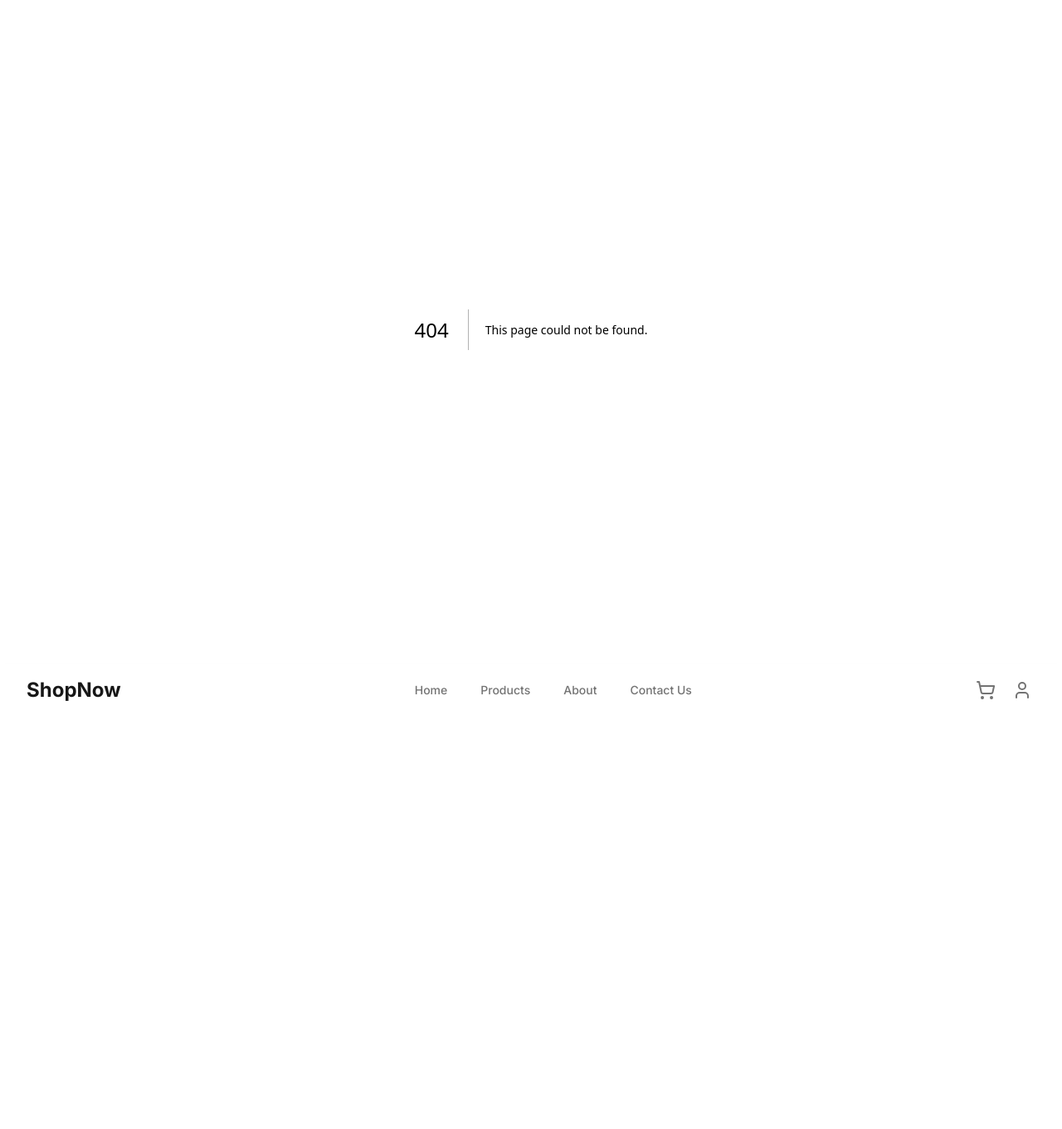
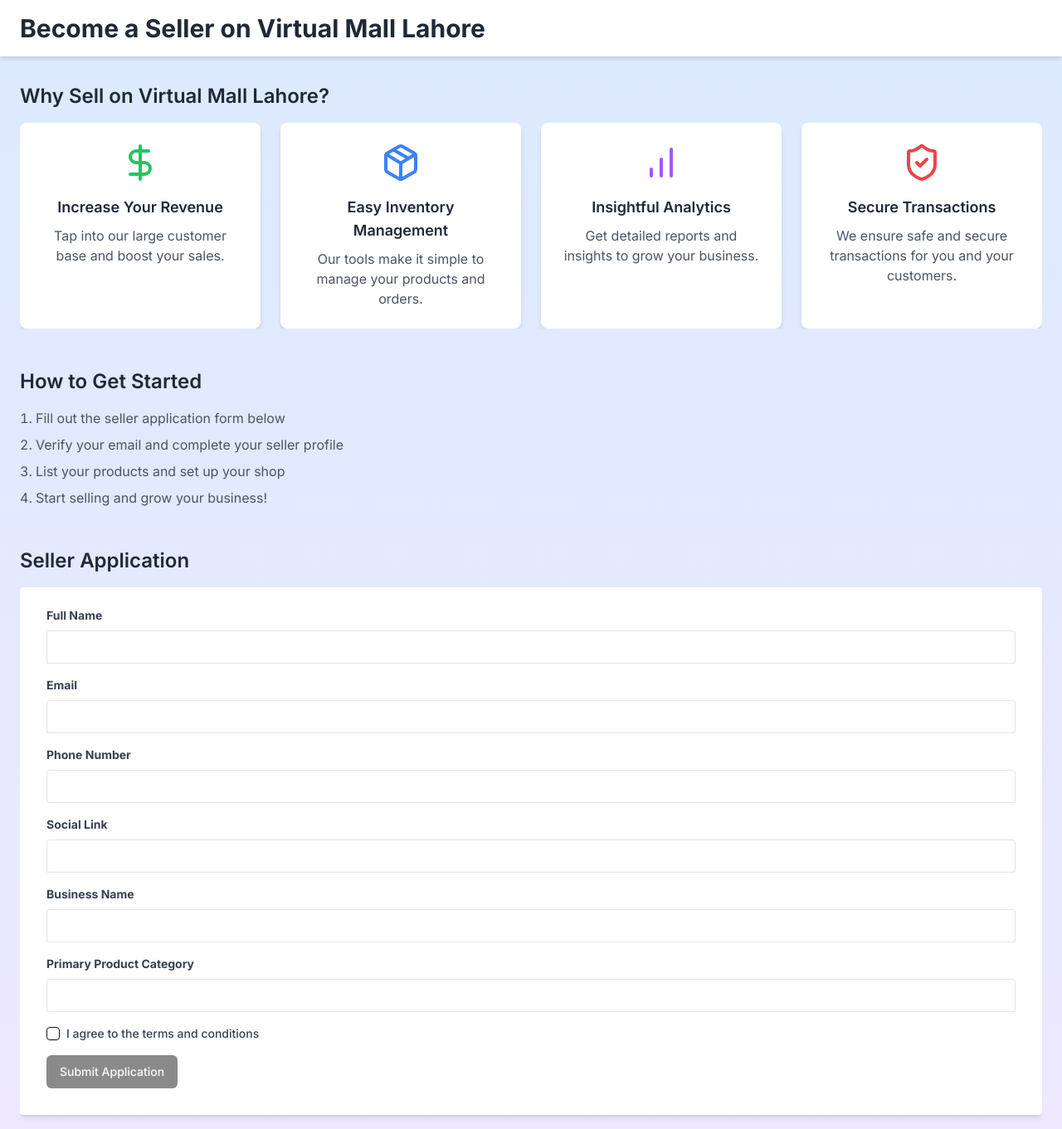
Before and after one commit to sanaa-sys/virtual-mall, a Next.js app: page /sellerPage in a window 1280 px wide. Before the commit this address had no page. Shown: the top 1361 px of the page at 83% size. Before the commit the page ends 864 px from the top, so only its background shows below. Built offline with nearby package versions, Linux system fonts and the light colour scheme.

Commit message:
added seller page

```diff
--- a/app/aboutus/page.jsx
+++ b/app/aboutus/page.jsx
@@ -11,6 +11,8 @@ import {
   ChevronUp,
 } from "lucide-react";
 import Link from "next/link";
+import NavBar from "@/components/ui/navbar";
+import Footer from "@/components/Footer";
 
 const AboutUs = () => {
   const [expandedFaq, setExpandedFaq] = useState(null);
@@ -63,9 +65,12 @@ const AboutUs = () => {
 
   return (
     <div className="min-h-screen bg-gradient-to-b from-blue-100 to-purple-100">
-      <header className="bg-white shadow-md">
+      <NavBar />
+      <header className="bg-gradient-to-r from-blue-200 to-purple-300 shadow-md">
         <div className="container mx-auto px-6 py-4">
-          <h1 className="text-3xl font-bold text-gray-800">About ShopEase</h1>
+          <h1 className="text-3xl font-bold text-gray-800">
+            About Virtual Mall
+          </h1>
         </div>
       </header>
 
@@ -195,13 +200,7 @@ const AboutUs = () => {
         </section>
       </main>
 
-      <footer className="bg-gray-800 text-white py-8">
-        <div className="container mx-auto px-6">
-          <p className="text-center">
-            &copy; 2023 ShopEase. All rights reserved.
-          </p>
-        </div>
-      </footer>
+      <Footer />
     </div>
   );
 };
--- a/app/contact/page.js
+++ b/app/contact/page.js
@@ -9,6 +9,7 @@ import { Input } from "@/components/ui/input";
 import { Textarea } from "@/components/ui/textarea";
 import { Button } from "@/components/ui/button";
 import Link from "next/link";
+import NavBar from "@/components/ui/navbar";
 
 export default function Component() {
   return (
@@ -50,6 +51,7 @@ export default function Component() {
             </Link>
           </CardFooter>
         </Card>
+        <NavBar />
       </div>
     </div>
   );
--- a/app/layout.js
+++ b/app/layout.js
@@ -17,7 +17,7 @@ export default function RootLayout({ children }) {
       <html lang="en">
         <body className={inter.className}>
           <ClientLayout>{children}</ClientLayout>
-          <NavBar />
+          {/* <NavBar />*/}
         </body>
       </html>
     </AppProvider>
--- /dev/null
+++ b/app/sellerPage/page.jsx
@@ -0,0 +1,280 @@
+"use client";
+
+import React, { useState } from "react";
+import { motion } from "framer-motion";
+import { DollarSign, Package, BarChart, ShieldCheck } from "lucide-react";
+import { Input } from "@/components/ui/input";
+import { Label } from "@/components/ui/label";
+import { Button } from "@/components/ui/button";
+import { Checkbox } from "@/components/ui/checkbox";
+import Footer from "@/components/Footer";
+
+const SellerPage = () => {
+  const [formData, setFormData] = useState({
+    fullName: "",
+    email: "",
+    phoneNumber: "",
+    businessName: "",
+    productCategory: "",
+    agreeTerms: false,
+  });
+
+  const handleInputChange = (e) => {
+    const { name, value } = e.target;
+    setFormData((prevState) => ({
+      ...prevState,
+      [name]: value,
+    }));
+  };
+
+  const handleCheckboxChange = (checked) => {
+    setFormData((prevState) => ({
+      ...prevState,
+      agreeTerms: checked,
+    }));
+  };
+
+  const handleSubmit = (e) => {
+    e.preventDefault();
+    // Here you would typically send the form data to your backend
+    console.log("Form submitted:", formData);
+    // Reset form or show success message
+  };
+
+  const benefits = [
+    {
+      icon: <DollarSign className="w-12 h-12 text-green-500" />,
+      title: "Increase Your Revenue",
+      description: "Tap into our large customer base and boost your sales.",
+    },
+    {
+      icon: <Package className="w-12 h-12 text-blue-500" />,
+      title: "Easy Inventory Management",
+      description:
+        "Our tools make it simple to manage your products and orders.",
+    },
+    {
+      icon: <BarChart className="w-12 h-12 text-purple-500" />,
+      title: "Insightful Analytics",
+      description: "Get detailed reports and insights to grow your business.",
+    },
+    {
+      icon: <ShieldCheck className="w-12 h-12 text-red-500" />,
+      title: "Secure Transactions",
+      description:
+        "We ensure safe and secure transactions for you and your customers.",
+    },
+  ];
+
+  return (
+    <div className="min-h-screen bg-gradient-to-b from-blue-100 to-purple-100">
+      <header className="bg-white shadow-md">
+        <div className="container mx-auto px-6 py-4">
+          <h1 className="text-3xl font-bold text-gray-800">
+            Become a Seller on Virtual Mall Lahore
+          </h1>
+        </div>
+      </header>
+
+      <main className="container mx-auto px-6 py-8">
+        <section className="mb-12">
+          <motion.h2
+            className="text-2xl font-semibold text-gray-800 mb-4"
+            initial={{ opacity: 0, y: -20 }}
+            animate={{ opacity: 1, y: 0 }}
+            transition={{ duration: 0.5 }}
+          >
+            Why Sell on Virtual Mall Lahore?
+          </motion.h2>
+          <div className="grid grid-cols-1 md:grid-cols-2 lg:grid-cols-4 gap-6">
+            {benefits.map((benefit, index) => (
+              <motion.div
+                key={index}
+                className="bg-white rounded-lg shadow-md p-6 flex flex-col items-center text-center"
+                initial={{ opacity: 0, y: 20 }}
+                animate={{ opacity: 1, y: 0 }}
+                transition={{ duration: 0.5, delay: index * 0.1 }}
+              >
+                <div className="mb-4">{benefit.icon}</div>
+                <h3 className="text-lg font-semibold text-gray-800 mb-2">
+                  {benefit.title}
+                </h3>
+                <p className="text-gray-600">{benefit.description}</p>
+              </motion.div>
+            ))}
+          </div>
+        </section>
+
+        <section className="mb-12">
+          <motion.h2
+            className="text-2xl font-semibold text-gray-800 mb-4"
+            initial={{ opacity: 0, y: -20 }}
+            animate={{ opacity: 1, y: 0 }}
+            transition={{ duration: 0.5 }}
+          >
+            How to Get Started
+          </motion.h2>
+          <motion.ol
+            className="list-decimal list-inside space-y-2 text-gray-600"
+            initial={{ opacity: 0 }}
+            animate={{ opacity: 1 }}
+            transition={{ duration: 0.5, delay: 0.2 }}
+          >
+            <li>Fill out the seller application form below</li>
+            <li>Verify your email and complete your seller profile</li>
+            <li>List your products and set up your shop</li>
+            <li>Start selling and grow your business!</li>
+          </motion.ol>
+        </section>
+
+        <section>
+          <motion.h2
+            className="text-2xl font-semibold text-gray-800 mb-4"
+            initial={{ opacity: 0, y: -20 }}
+            animate={{ opacity: 1, y: 0 }}
+            transition={{ duration: 0.5 }}
+          >
+            Seller Application
+          </motion.h2>
+          <motion.form
+            onSubmit={handleSubmit}
+            className="bg-white shadow-md rounded px-8 pt-6 pb-8 mb-4"
+            initial={{ opacity: 0 }}
+            animate={{ opacity: 1 }}
+            transition={{ duration: 0.5, delay: 0.2 }}
+          >
+            <div className="mb-4">
+              <Label
+                htmlFor="fullName"
+                className="block text-gray-700 text-sm font-bold mb-2"
+              >
+                Full Name
+              </Label>
+              <Input
+                type="text"
+                id="fullName"
+                name="fullName"
+                value={formData.fullName}
+                onChange={handleInputChange}
+                required
+                className="shadow appearance-none border rounded w-full py-2 px-3 text-gray-700 leading-tight focus:outline-none focus:shadow-outline"
+              />
+            </div>
+            <div className="mb-4">
+              <Label
+                htmlFor="email"
+                className="block text-gray-700 text-sm font-bold mb-2"
+              >
+                Email
+              </Label>
+              <Input
+                type="email"
+                id="email"
+                name="email"
+                value={formData.email}
+                onChange={handleInputChange}
+                required
+                className="shadow appearance-none border rounded w-full py-2 px-3 text-gray-700 leading-tight focus:outline-none focus:shadow-outline"
+              />
+            </div>
+            <div className="mb-4">
+              <Label
+                htmlFor="phoneNumber"
+                className="block text-gray-700 text-sm font-bold mb-2"
+              >
+                Phone Number
+              </Label>
+              <Input
+                type="tel"
+                id="phoneNumber"
+                name="phoneNumber"
+                value={formData.phoneNumber}
+                onChange={handleInputChange}
+                required
+                className="shadow appearance-none border rounded w-full py-2 px-3 text-gray-700 leading-tight focus:outline-none focus:shadow-outline"
+              />
+            </div>
+            <div className="mb-4">
+              <Label
+                htmlFor="socialLink"
+                className="block text-gray-700 text-sm font-bold mb-2"
+              >
+                Social Link
+              </Label>
+              <Input
+                type="url"
+                id="socialLink"
+                name="socialLink"
+                value={formData.socialLink}
+                onChange={handleInputChange}
+                required
+                className="shadow appearance-none border rounded w-full py-2 px-3 text-gray-700 leading-tight focus:outline-none focus:shadow-outline"
+              />
+            </div>
+            <div className="mb-4">
+              <Label
+                htmlFor="businessName"
+                className="block text-gray-700 text-sm font-bold mb-2"
+              >
+                Business Name
+              </Label>
+              <Input
+                type="text"
+                id="businessName"
+                name="businessName"
+                value={formData.businessName}
+                onChange={handleInputChange}
+                required
+                className="shadow appearance-none border rounded w-full py-2 px-3 text-gray-700 leading-tight focus:outline-none focus:shadow-outline"
+              />
+            </div>
+            <div className="mb-4">
+              <Label
+                htmlFor="productCategory"
+                className="block text-gray-700 text-sm font-bold mb-2"
+              >
+                Primary Product Category
+              </Label>
+              <Input
+                type="text"
+                id="productCategory"
+                name="productCategory"
+                value={formData.productCategory}
+                onChange={handleInputChange}
+                required
+                className="shadow appearance-none border rounded w-full py-2 px-3 text-gray-700 leading-tight focus:outline-none focus:shadow-outline"
+              />
+            </div>
+            <div className="mb-4">
+              <div className="flex items-center">
+                <Checkbox
+                  id="agreeTerms"
+                  name="agreeTerms"
+                  checked={formData.agreeTerms}
+                  onCheckedChange={handleCheckboxChange} // Pass the checked value directly
+                  required
+                />
+
+                <Label
+                  htmlFor="agreeTerms"
+                  className="ml-2 text-gray-700 text-sm"
+                >
+                  I agree to the terms and conditions
+                </Label>
+              </div>
+            </div>
+            <div className="flex items-center justify-between">
+              <Button type="submit" disabled={!formData.agreeTerms}>
+                Submit Application
+              </Button>
+            </div>
+          </motion.form>
+        </section>
+      </main>
+
+      <Footer />
+    </div>
+  );
+};
+
+export default SellerPage;
--- a/components/ui/UserChoiceDialog.jsx
+++ b/components/ui/UserChoiceDialog.jsx
@@ -25,7 +25,7 @@ const UserChoiceDialog = ({ open, onClose }) => {
     if (choice === "buyer") {
       router.push("/home");
     } else {
-      router.push("/seller");
+      router.push("/sellerPage");
     }
   };
 
```
